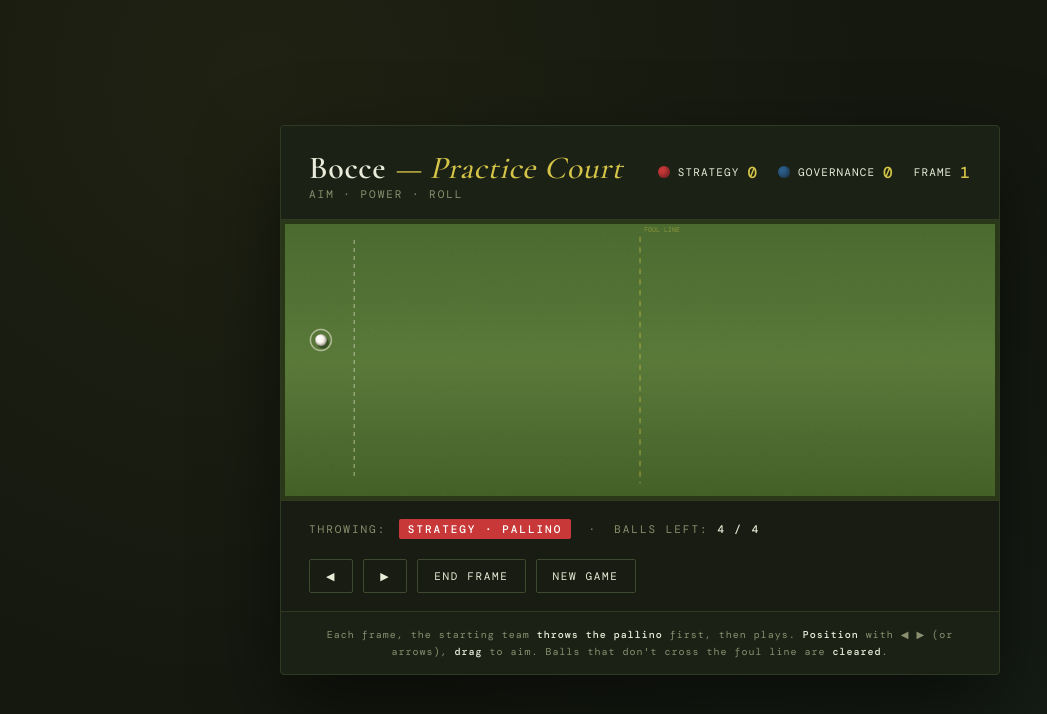
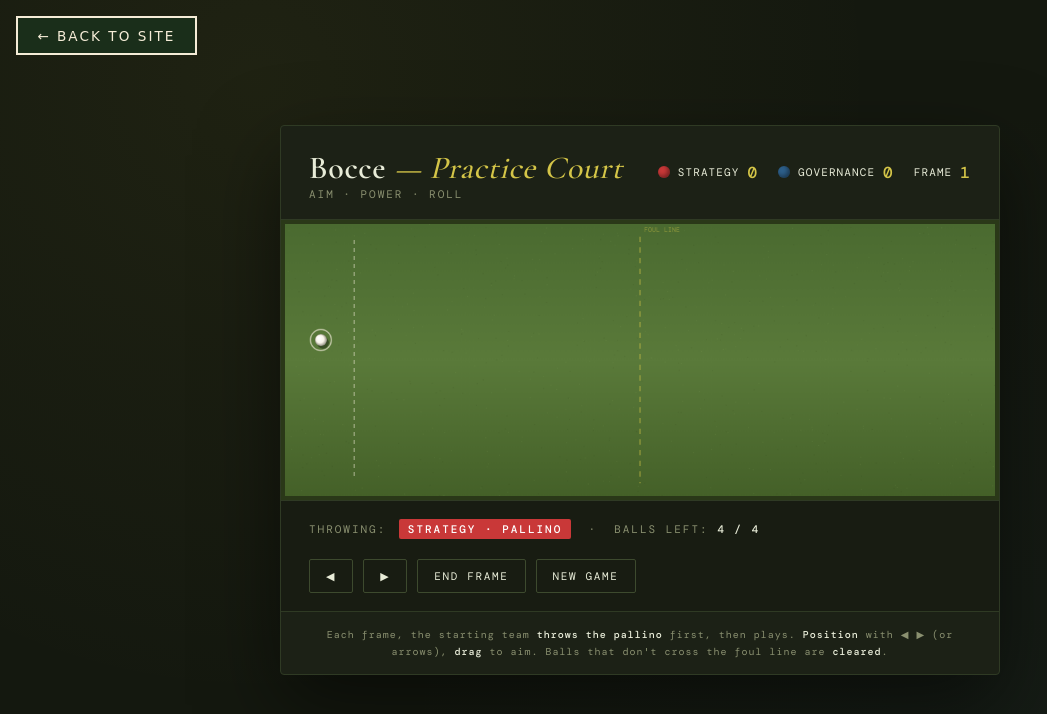
Before and after one commit to dynastar5/Bocce-project-New, a plain HTML site: page bocce-game.html in a window 1280 px wide. Shown: the whole page, without its empty margins (0-1047 px from the left). Drawn offline with nearby package versions, Linux system fonts and the light colour scheme; animation ran at ten frames a second.

Commit message:
make title clickable, add back button to game

```diff
--- a/bocce-game.html
+++ b/bocce-game.html
@@ -196,6 +196,22 @@
 </style>
 </head>
 <body>
+
+<a href="index.html" style="
+  position: fixed;
+  top: 1rem;
+  left: 1rem;
+  font-family: 'Bungee', cursive;
+  font-size: 0.85rem;
+  letter-spacing: 0.15em;
+  background: #1a2e1a;
+  color: #f5ecd7;
+  padding: 0.6rem 1.2rem;
+  border: 2px solid #f5ecd7;
+  text-decoration: none;
+  z-index: 999;
+">← BACK TO SITE</a>
+
   <div class="frame">
     <header>
       <div>
```
Also changed, not shown: index.html (+1 -1 lines).
